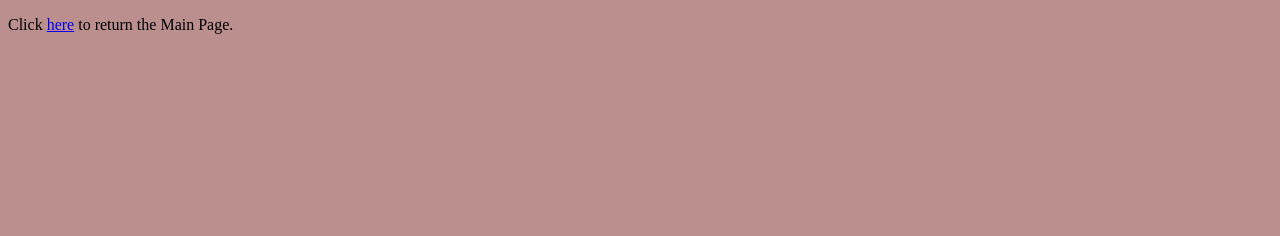
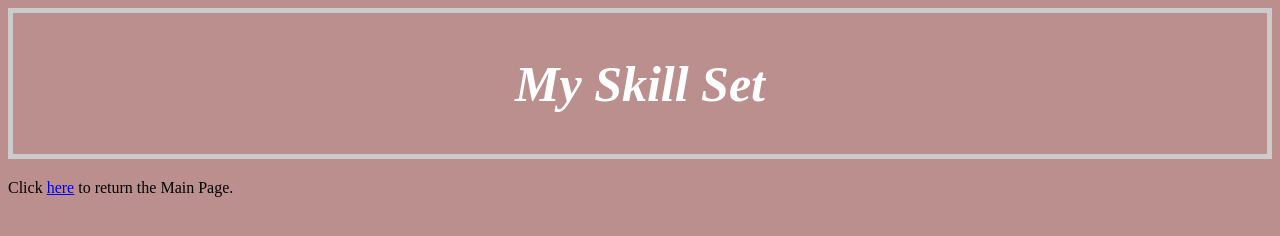
Before and after one commit to hamdixabdi/PersonalWebApp, a plain HTML site: page skill.html in a window 1280 px wide. Drawn offline with Linux system fonts and the light colour scheme.

Commit message:
edited skill page, centered the first container

```diff
--- a/scripts/style.css
+++ b/scripts/style.css
@@ -46,6 +46,17 @@
              margin-right:25px;
             border: 5px solid #CCCCCC;
           }
+           /* skill.html
+          */
+
+        .flex-item5
+        {
+           padding: 10 px;
+           border: 5px solid #CCCCCC;
+           width: 300 px ;
+           margin-bottom:20px;
+           text-align:center;
+       }
 body{
     background-color:#bc8f8f;
 }
--- a/skill.html
+++ b/skill.html
@@ -6,6 +6,7 @@
     </head>
 
 <body>
+    <div class = "flex-item5"><h2>  My Skill Set</h2></div>
      <p>Click <a href="index.html">here</a> to return the Main Page.</p>
 </body>
 </html>
```
